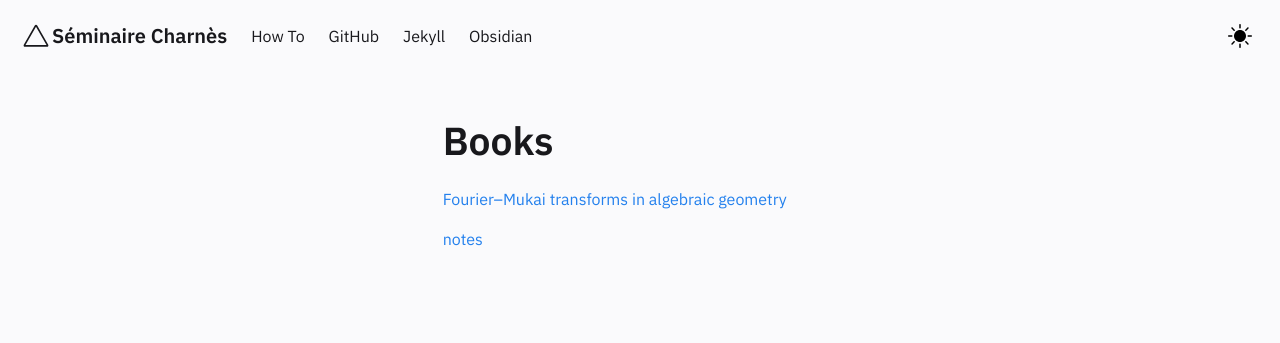
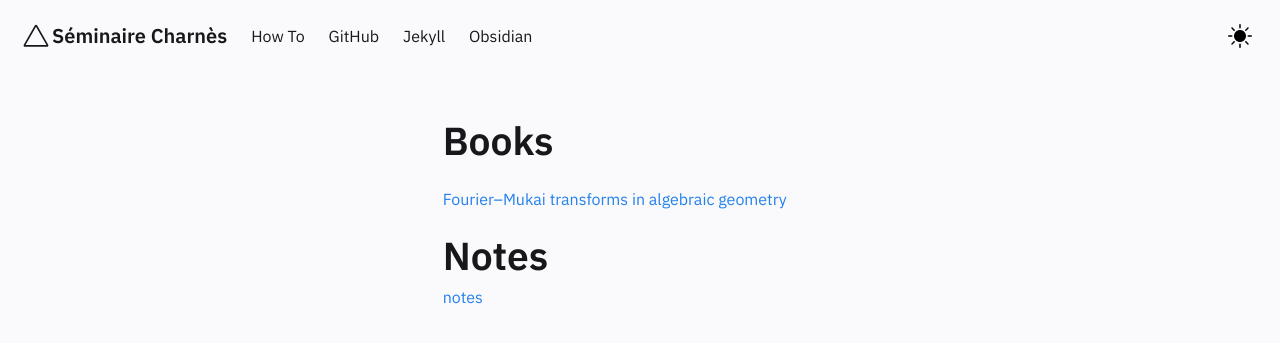
Before and after one commit to runxg/runxg.github.io, a Jekyll site: the page built from pages/index.md, in a window 1280 px wide. Shown: the top 343 px of the page. Built offline with Jekyll 4.4.1, drawn with Linux system fonts in a browser that asks for light colours.

Commit message:
Update Homepage.html

```diff
--- a/_includes/Homepage.html
+++ b/_includes/Homepage.html
@@ -1,11 +1,11 @@
 <div class="column is-4">
     <div class="block homeblock">
     <h1>Books</h1>
-
     <p>
-        <a href="https://typo.iwr.uni-heidelberg.de/fileadmin/groups/arithgeo/templates/data/Judith_Ludwig/Derivierte_Kategorien/H.pdf">Fourier–Mukai transforms in algebraic geometry </a>
-
+        <a href="https://typo.iwr.uni-heidelberg.de/fileadmin/groups/arithgeo/templates/data/Judith_Ludwig/Derivierte_Kategorien/H.pdf">
+            Fourier–Mukai transforms in algebraic geometry </a>
     <p>
+    <h1>Notes</h1>
     <a href="../notes">notes </a>
 {%- comment -%}
 * Jekyll Garden lets you build a digital garden of atomic notes (working notes) using Github pages from your Obsidian vault.
```
